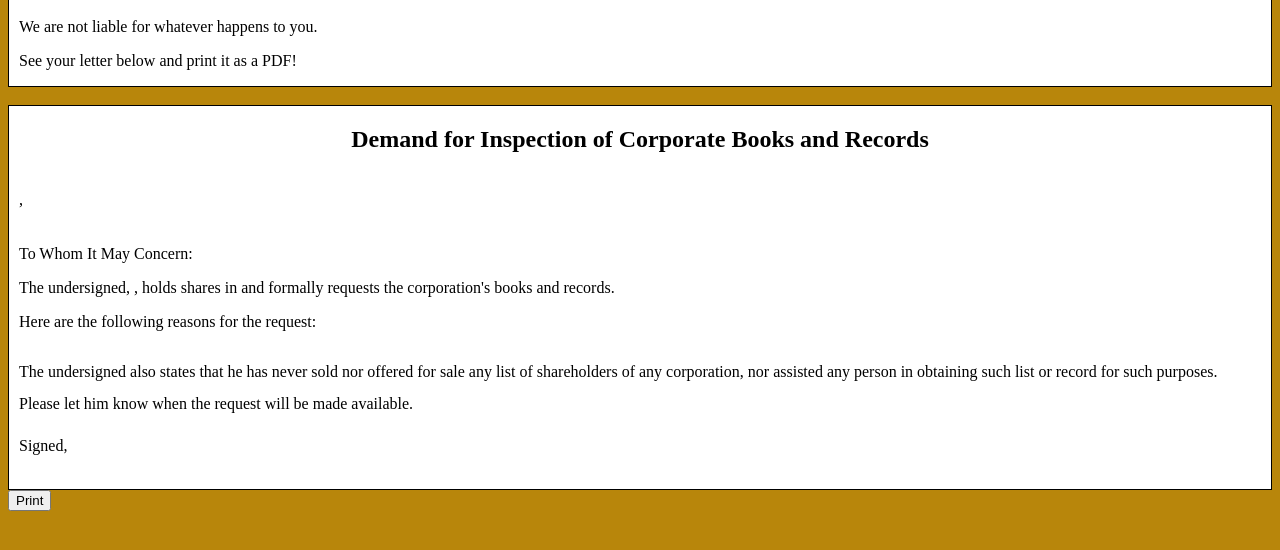
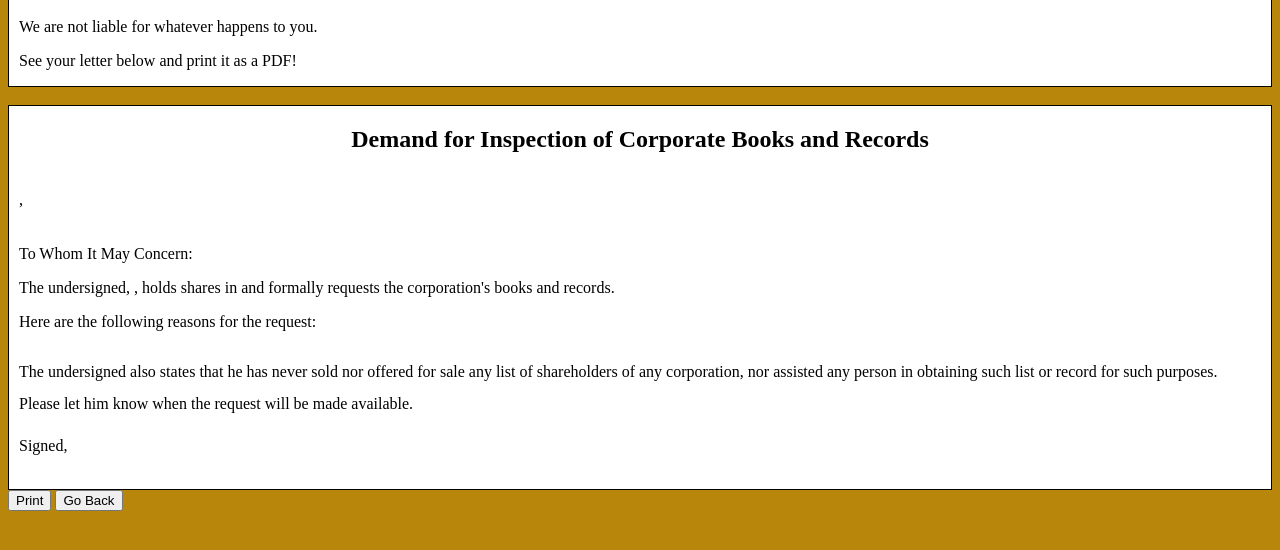
Before and after one commit to apetasis/StartUpCheckUp, a plain HTML site: page print.html in a window 1280 px wide. Shown: the part 130-680 px from the top of the page. Drawn offline with Linux system fonts and the light colour scheme.

Commit message:
Added back button

```diff
--- a/print.html
+++ b/print.html
@@ -72,5 +72,6 @@
 </br>
 </div>
 <button type="button" onclick="pdfCreate(document.getElementById('letter').innerHTML)">Print</button>
+<button onclick="window.history.back()">Go Back</button>
 
 </body>
```
